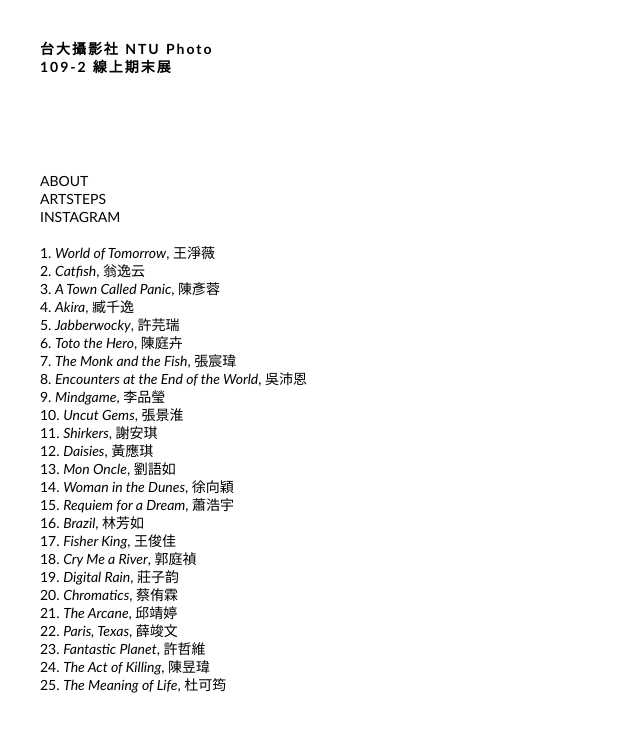
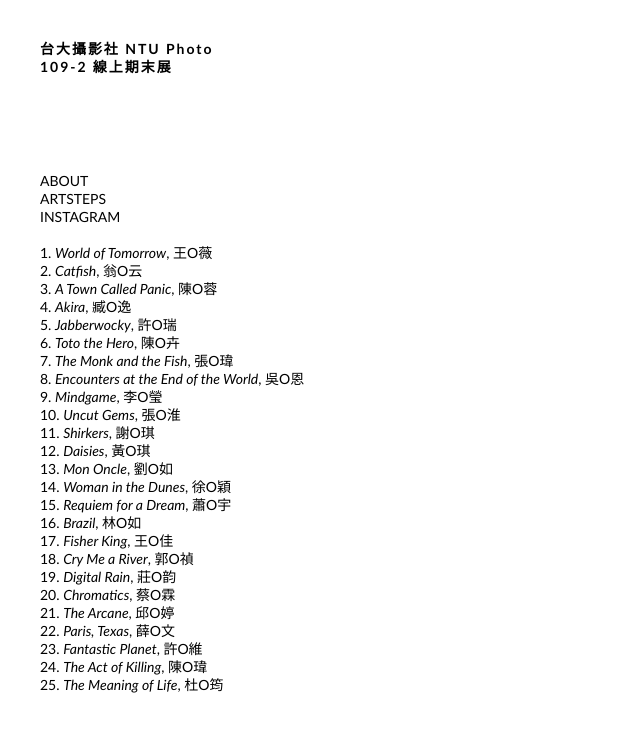
Before and after one commit to jadelien1618/ntuphoto, a plain HTML site: page index.html in a window 1280 px wide. Shown: the whole page, without its empty margins (0-640 px from the left). Drawn offline with Linux system fonts and the light colour scheme.

Commit message:
210608 23:29

```diff
--- a/index.html
+++ b/index.html
@@ -60,55 +60,55 @@
 						<li><a href = "https://www.instagram.com/" target="_blank" class = "statement">
 							INSTAGRAM</a></li><br>
 						<li><a href="javascript: void(0);" onClick="toggle('test','all'); topFunction();" class = "item">
-							1. <i>World of Tomorrow</i>, 王淨薇</a></li>
+							1. <i>World of Tomorrow</i>, 王O薇</a></li>
 						<li><a href="javascript: void(0);" onClick="toggle('test2','all'); topFunction();" class = "item">
-							2. <i>Catfish</i>, 翁逸云</a></li>
+							2. <i>Catfish</i>, 翁O云</a></li>
 						<li><a href="javascript: void(0);" onClick="toggle('test','all'); topFunction();" class = "item">
-							3. <i>A Town Called Panic</i>, 陳彥蓉</a></li>
+							3. <i>A Town Called Panic</i>, 陳O蓉</a></li>
 						<li><a href="javascript: void(0);" onClick="toggle('test2','all'); topFunction();" class = "item">
-							4. <i>Akira</i>, 臧千逸</a></li>
+							4. <i>Akira</i>, 臧O逸</a></li>
 						<li><a href="javascript: void(0);" onClick="toggle('test','all'); topFunction();" class = "item">
-							5. <i>Jabberwocky</i>, 許芫瑞</a></li>
+							5. <i>Jabberwocky</i>, 許O瑞</a></li>
 						<li><a href="javascript: void(0);" onClick="toggle('test2','all'); topFunction();" class = "item">
-							6. <i>Toto the Hero</i>, 陳庭卉</a></li>
+							6. <i>Toto the Hero</i>, 陳O卉</a></li>
 						<li><a href="javascript: void(0);" onClick="toggle('test','all'); topFunction();" class = "item">
-							7. <i>The Monk and the Fish</i>, 張宸瑋</a></li>
+							7. <i>The Monk and the Fish</i>, 張O瑋</a></li>
 						<li><a href="javascript: void(0);" onClick="toggle('test2','all'); topFunction();" class = "item">
-							8. <i>Encounters at the End of the World</i>, 吳沛恩</a></li>
+							8. <i>Encounters at the End of the World</i>, 吳O恩</a></li>
 						<li><a href="javascript: void(0);" onClick="toggle('test','all'); topFunction();" class = "item">
-							9. <i>Mindgame</i>, 李品瑩</a></li>
+							9. <i>Mindgame</i>, 李O瑩</a></li>
 						<li><a href="javascript: void(0);" onClick="toggle('test2','all'); topFunction();" class = "item">
-							10. <i>Uncut Gems</i>, 張景淮</a></li>
+							10. <i>Uncut Gems</i>, 張O淮</a></li>
 						<li><a href="javascript: void(0);" onClick="toggle('test','all'); topFunction();" class = "item">
-							11. <i>Shirkers</i>, 謝安琪</a></li>
+							11. <i>Shirkers</i>, 謝O琪</a></li>
 						<li><a href="javascript: void(0);" onClick="toggle('test2','all'); topFunction();" class = "item">
-							12. <i>Daisies</i>, 黃應琪</a></li>
+							12. <i>Daisies</i>, 黃O琪</a></li>
 						<li><a href="javascript: void(0);" onClick="toggle('test','all'); topFunction();" class = "item">
-							13. <i>Mon Oncle</i>, 劉語如</a></li>
+							13. <i>Mon Oncle</i>, 劉O如</a></li>
 						<li><a href="javascript: void(0);" onClick="toggle('test2','all'); topFunction();" class = "item">
-							14. <i>Woman in the Dunes</i>, 徐向穎</a></li>
+							14. <i>Woman in the Dunes</i>, 徐O穎</a></li>
 						<li><a href="javascript: void(0);" onClick="toggle('test','all'); topFunction();" class = "item">
-							15. <i>Requiem for a Dream</i>, 蕭浩宇</a></li>
+							15. <i>Requiem for a Dream</i>, 蕭O宇</a></li>
 						<li><a href="javascript: void(0);" onClick="toggle('test2','all'); topFunction();" class = "item">
-							16. <i>Brazil</i>, 林芳如</a></li>
+							16. <i>Brazil</i>, 林O如</a></li>
 						<li><a href="javascript: void(0);" onClick="toggle('test','all'); topFunction();" class = "item">
-							17. <i>Fisher King</i>, 王俊佳</a></li>
+							17. <i>Fisher King</i>, 王O佳</a></li>
 						<li><a href="javascript: void(0);" onClick="toggle('test2','all'); topFunction();" class = "item">
-							18. <i>Cry Me a River</i>, 郭庭禎</a></li>
+							18. <i>Cry Me a River</i>, 郭O禎</a></li>
 						<li><a href="javascript: void(0);" onClick="toggle('test','all'); topFunction();" class = "item">
-							19. <i>Digital Rain</i>, 莊子韵</a></li>
+							19. <i>Digital Rain</i>, 莊O韵</a></li>
 						<li><a href="javascript: void(0);" onClick="toggle('test2','all'); topFunction();" class = "item">
-							20. <i>Chromatics</i>, 蔡侑霖</a></li>
+							20. <i>Chromatics</i>, 蔡O霖</a></li>
 						<li><a href="javascript: void(0);" onClick="toggle('test','all'); topFunction();" class = "item">
-							21. <i>The Arcane</i>, 邱靖婷</a></li>
+							21. <i>The Arcane</i>, 邱O婷</a></li>
 						<li><a href="javascript: void(0);" onClick="toggle('test2','all'); topFunction();" class = "item">
-							22. <i>Paris, Texas</i>, 薛竣文</a></li>
+							22. <i>Paris, Texas</i>, 薛O文</a></li>
 						<li><a href="javascript: void(0);" onClick="toggle('test','all'); topFunction();" class = "item">
-							23. <i>Fantastic Planet</i>, 許哲維</a></li>
+							23. <i>Fantastic Planet</i>, 許O維</a></li>
 						<li><a href="javascript: void(0);" onClick="toggle('test2','all'); topFunction();" class = "item">
-							24. <i>The Act of Killing</i>, 陳昱瑋</a></li>
+							24. <i>The Act of Killing</i>, 陳O瑋</a></li>
 						<li><a href="javascript: void(0);" onClick="toggle('test','all'); topFunction();" class = "item">
-							25. <i>The Meaning of Life</i>, 杜可筠</a></li>
+							25. <i>The Meaning of Life</i>, 杜O筠</a></li>
 
 					</ul>
 				</nav>
```
Also changed, not shown: mobile/mobile.html (+25 -25 lines), 1 other file.
